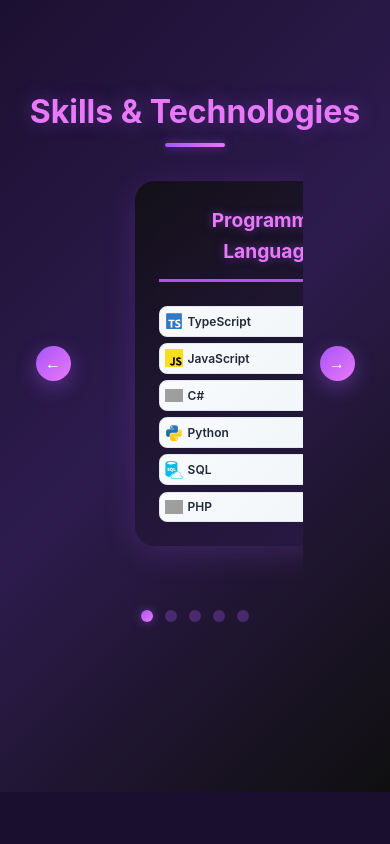
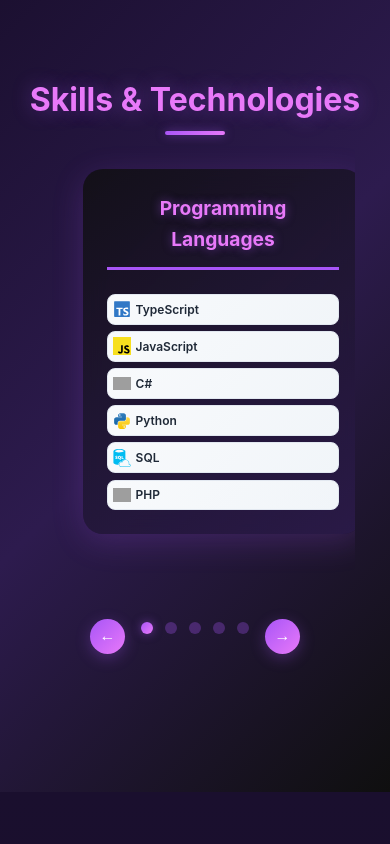
Before and after one commit to phoozies/my-portfolio, a React (Vite) app in the folder my-portfolio/: page / in a window 390 px wide. Shown: the part 2000-2844 px from the top of the page. Built offline with nearby package versions, Linux system fonts and the light colour scheme; grey boxes are pictures that could not be loaded.

Commit message:
feat: update styling for carousel

```diff
--- a/my-portfolio/src/components/Skills.css
+++ b/my-portfolio/src/components/Skills.css
@@ -7,22 +7,50 @@
 /* Carousel Container */
 .skills-carousel-container {
   position: relative;
-  display: grid;
-  grid-template-columns: 100px 1fr 100px;
-  align-items: center;
-  justify-items: center;
-  gap: 1rem;
-  width: 100%;
   max-width: 1000px;
   margin: 0 auto;
+  padding: 0 2rem;
 }
 
-/* Button Containers */
-.carousel-button-container {
+/* Carousel Controls */
+.carousel-controls {
+  display: flex;
+  justify-content: center;
+  align-items: center;
+  gap: 2rem;
+  margin-top: 3rem;
+}
+
+.carousel-btn {
+  background: linear-gradient(135deg, #a855f7 0%, #e879f9 100%);
+  border: none;
+  width: 50px;
+  height: 50px;
+  border-radius: 50%;
+  color: white;
+  font-size: 1.5rem;
+  cursor: pointer;
+  transition: all 0.3s ease;
   display: flex;
   align-items: center;
   justify-content: center;
-  width: 100%;
+  box-shadow: 0 4px 15px rgba(168, 85, 247, 0.3);
+}
+
+.carousel-btn:hover {
+  transform: translateY(-2px) scale(1.05);
+  box-shadow: 0 8px 25px rgba(168, 85, 247, 0.5);
+}
+
+.carousel-btn:disabled {
+  opacity: 0.5;
+  cursor: not-allowed;
+  transform: none;
+}
+
+.carousel-btn:focus {
+  outline: none;
+  box-shadow: 0 4px 15px rgba(168, 85, 247, 0.3), 0 0 0 3px rgba(168, 85, 247, 0.4);
 }
 
 /* Carousel Scroll Area */
@@ -200,7 +228,6 @@
   gap: 0.5rem;
   margin-bottom: 1rem;
   padding: 1rem 0;
-  grid-column: 1 / -1;
 }
 
 .carousel-indicator {
@@ -236,8 +263,6 @@
   }
 
   .skills-carousel-container {
-    grid-template-columns: 80px 1fr 80px;
-    gap: 0.5rem;
     padding: 0 1rem;
   }
 
@@ -258,10 +283,14 @@
     grid-template-columns: 1fr;
   }
 
-  .carousel-button {
+  .carousel-btn {
     width: 40px;
     height: 40px;
     font-size: 1.2rem;
+  }
+
+  .carousel-controls {
+    gap: 1.5rem;
   }
 
   .category-title {
@@ -293,8 +322,6 @@
 
 @media (max-width: 480px) {
   .skills-carousel-container {
-    grid-template-columns: 60px 1fr 60px;
-    gap: 0.25rem;
     padding: 0 0.5rem;
   }
 
@@ -304,10 +331,15 @@
     margin: 0.25rem 0;
   }
 
-  .carousel-button {
+  .carousel-btn {
     width: 35px;
     height: 35px;
     font-size: 1rem;
+  }
+
+  .carousel-controls {
+    gap: 1rem;
+    margin-top: 2rem;
   }
 
   .skill-category-card {
--- a/my-portfolio/src/components/Skills.tsx
+++ b/my-portfolio/src/components/Skills.tsx
@@ -22,7 +22,7 @@ const Skills = () => {
     setCurrentSlide((prev) => (prev - 1 + skillCategories.length) % skillCategories.length)
   }
 
-  const goToSlide = (index: number) => {
+  const goToSlide = (index: number) => {-
     setCurrentSlide(index)
   }
 
@@ -78,15 +78,6 @@ const Skills = () => {
       <div className="container-fullwidth">
         <h2 className="section-title" style={{ margin: '0rem' }}>Skills & Technologies</h2>
         <div className="skills-carousel-container">
-          <div className="carousel-button-container">
-            <button
-              className="carousel-button"
-              onClick={prevSlide}
-              aria-label="Previous slide"
-            >
-              ←
-            </button>
-          </div>
           <div className="skills-carousel">
             <div
               className="skills-carousel-track"
@@ -113,15 +104,16 @@ const Skills = () => {
               ))}
             </div>
           </div>
-          <div className="carousel-button-container">
+
+          <div className="carousel-controls">
             <button
-              className="carousel-button"
-              onClick={nextSlide}
-              aria-label="Next slide"
+              className="carousel-btn"
+              onClick={prevSlide}
+              aria-label="Previous slide"
             >
-              →
+              ←
             </button>
-          </div>
+
             <div className="carousel-indicators">
               {skillCategories.map((_, index) => (
                 <button
@@ -132,6 +124,15 @@ const Skills = () => {
                 />
               ))}
             </div>
+
+            <button
+              className="carousel-btn"
+              onClick={nextSlide}
+              aria-label="Next slide"
+            >
+              →
+            </button>
+          </div>
         </div>
       </div>
     </section>
```
Lines whose indentation alone changed are shown as unchanged.
